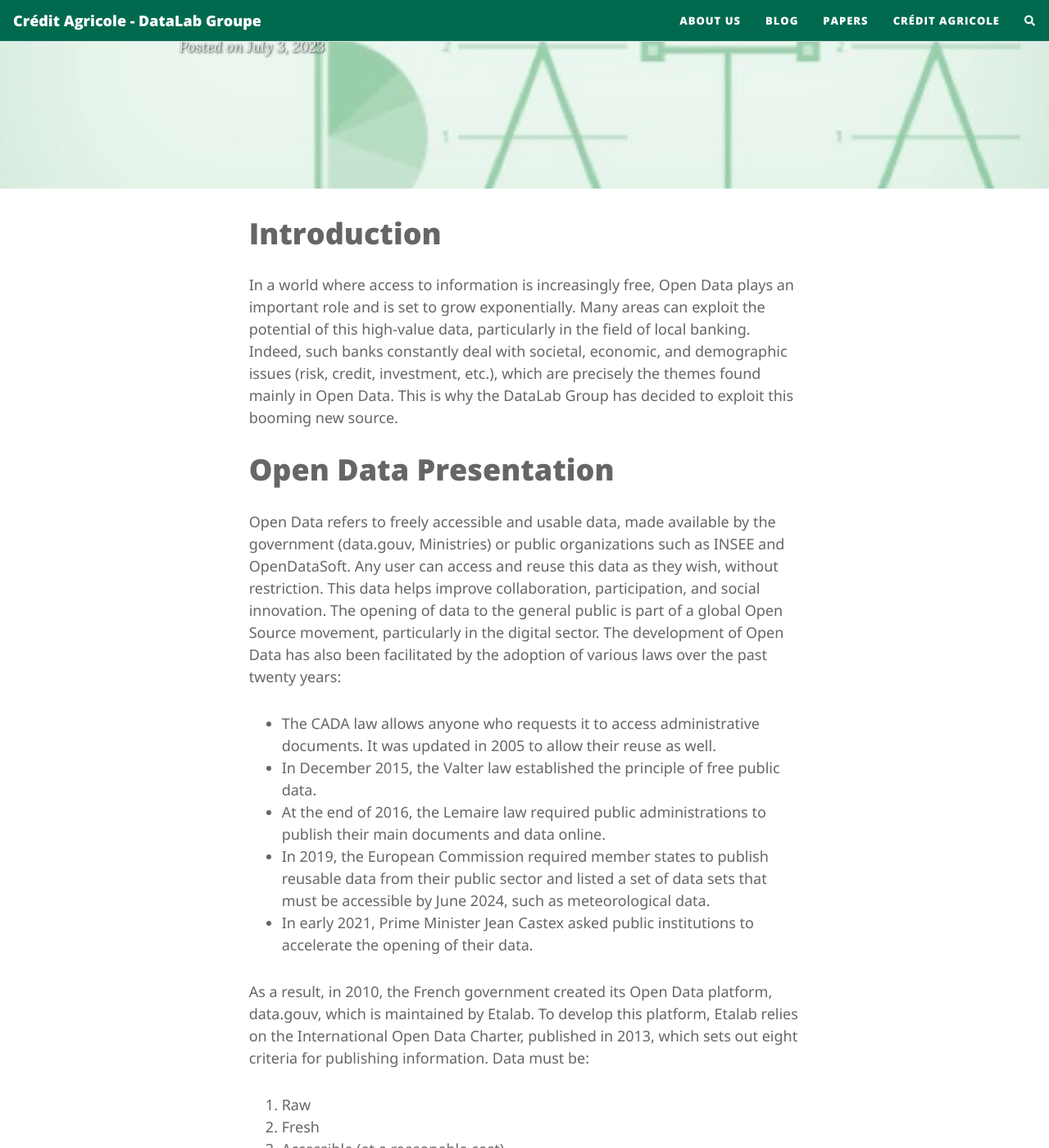
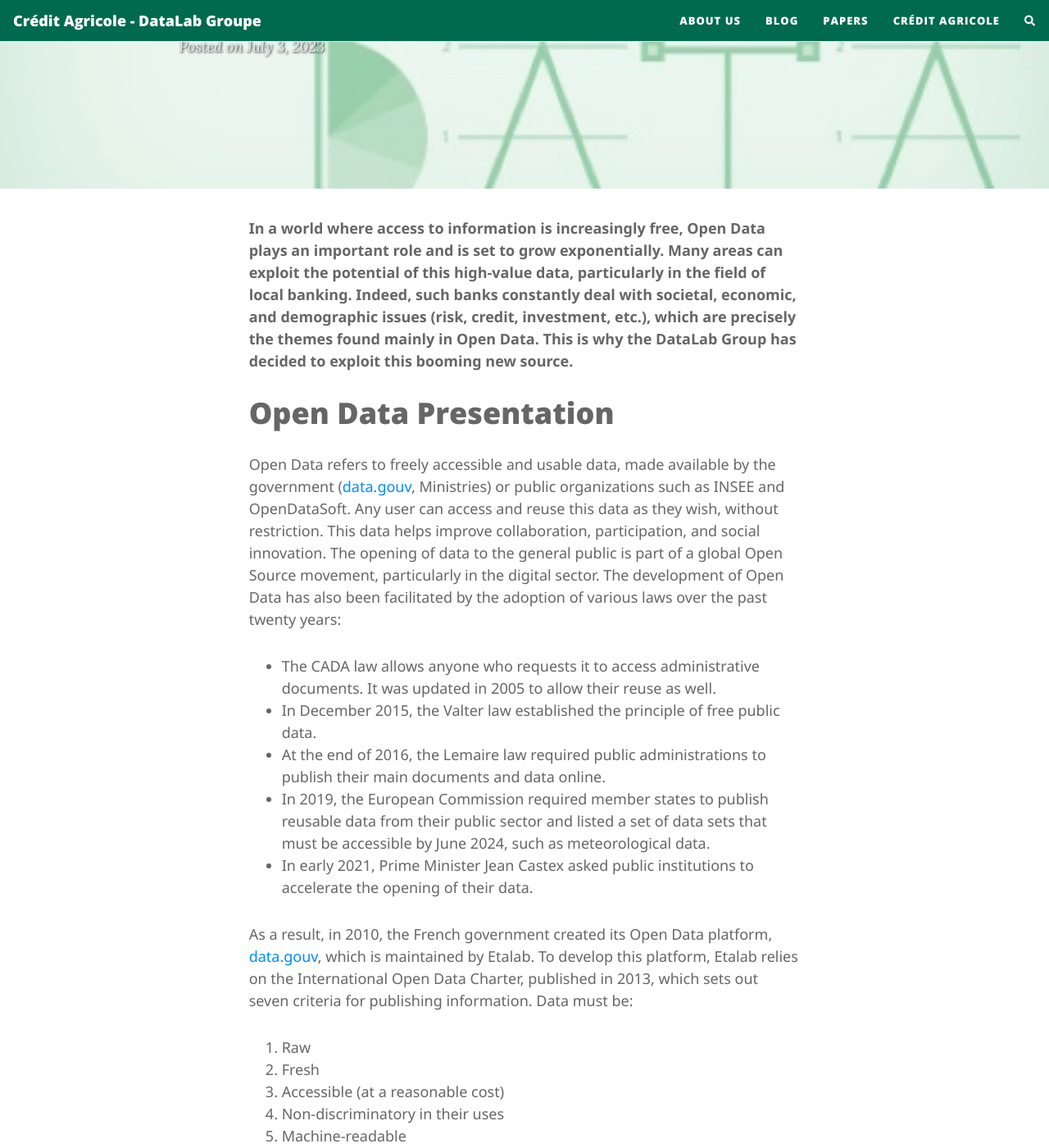
Before and after one commit to DataLab-Groupe/DataLab-Groupe.github.io, a Jekyll site: the page built from _posts/2023-07-03-open-data.md, in a window 1280 px wide and 1400 px high, scrolled down 313 px. Shown: the whole window at 82% size. Built offline with Jekyll 4.4.1, drawn with Linux system fonts in a browser that asks for light colours; nearby versions of some CDN libraries; comment, search, counter and statistics services are not loaded; some of the changed text lies outside the part shown.

Commit message:
adjusted open data article

```diff
--- a/_posts/2023-07-03-open-data.md
+++ b/_posts/2023-07-03-open-data.md
@@ -13,13 +13,11 @@ comments: true
 pinned: true
 ---
 
-# Introduction
-
-In a world where access to information is increasingly free, Open Data plays an important role and is set to grow exponentially. Many areas can exploit the potential of this high-value data, particularly in the field of local banking. Indeed, such banks constantly deal with societal, economic, and demographic issues (risk, credit, investment, etc.), which are precisely the themes found mainly in Open Data. This is why the DataLab Group has decided to exploit this booming new source.
+**In a world where access to information is increasingly free, Open Data plays an important role and is set to grow exponentially. Many areas can exploit the potential of this high-value data, particularly in the field of local banking. Indeed, such banks constantly deal with societal, economic, and demographic issues (risk, credit, investment, etc.), which are precisely the themes found mainly in Open Data. This is why the DataLab Group has decided to exploit this booming new source.**
 
 # Open Data Presentation
 
-Open Data refers to freely accessible and usable data, made available by the government (data.gouv, Ministries) or public organizations such as INSEE and OpenDataSoft. Any user can access and reuse this data as they wish, without restriction. This data helps improve collaboration, participation, and social innovation. The opening of data to the general public is part of a global Open Source movement, particularly in the digital sector. The development of Open Data has also been facilitated by the adoption of various laws over the past twenty years:
+Open Data refers to freely accessible and usable data, made available by the government ([data.gouv](https://www.data.gouv.fr/fr/), Ministries) or public organizations such as INSEE and OpenDataSoft. Any user can access and reuse this data as they wish, without restriction. This data helps improve collaboration, participation, and social innovation. The opening of data to the general public is part of a global Open Source movement, particularly in the digital sector. The development of Open Data has also been facilitated by the adoption of various laws over the past twenty years:
 
 * The CADA law allows anyone who requests it to access administrative documents. It was updated in 2005 to allow their reuse as well.
 * In December 2015, the Valter law established the principle of free public data.
@@ -27,7 +25,7 @@ Open Data refers to freely accessible and usable data, made available by the gov
 * In 2019, the European Commission required member states to publish reusable data from their public sector and listed a set of data sets that must be accessible by June 2024, such as meteorological data.
 * In early 2021, Prime Minister Jean Castex asked public institutions to accelerate the opening of their data.
 
-As a result, in 2010, the French government created its Open Data platform, data.gouv, which is maintained by Etalab. To develop this platform, Etalab relies on the International Open Data Charter, published in 2013, which sets out eight criteria for publishing information. Data must be:
+As a result, in 2010, the French government created its Open Data platform, [data.gouv](https://www.data.gouv.fr/fr/), which is maintained by Etalab. To develop this platform, Etalab relies on the International Open Data Charter, published in 2013, which sets out seven criteria for publishing information. Data must be:
 1. Raw
 2. Fresh
 3. Accessible (at a reasonable cost)
```
Also changed, not shown: other parts of _posts/2023-07-03-open-data.md (+1 -1 lines).
